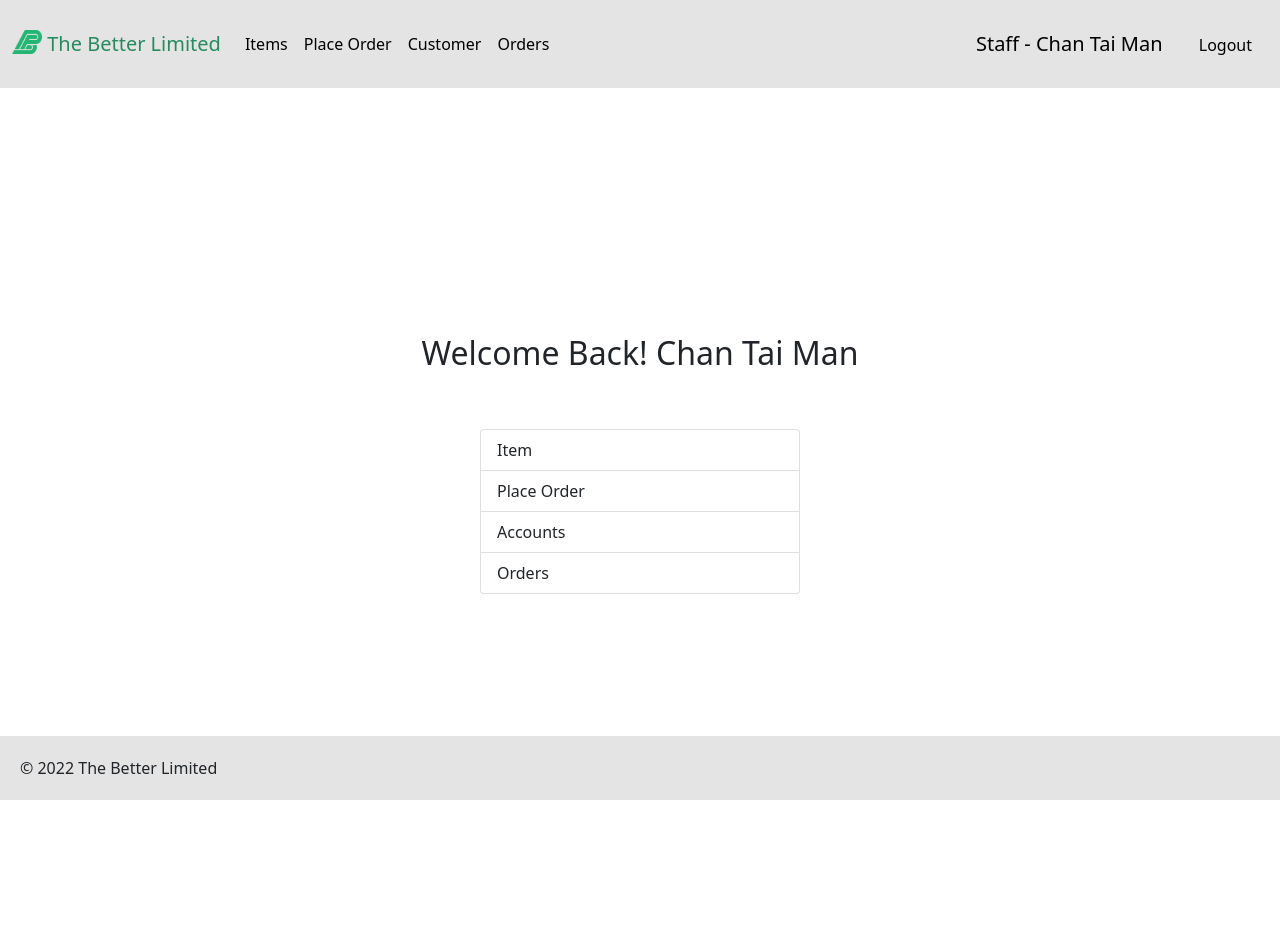
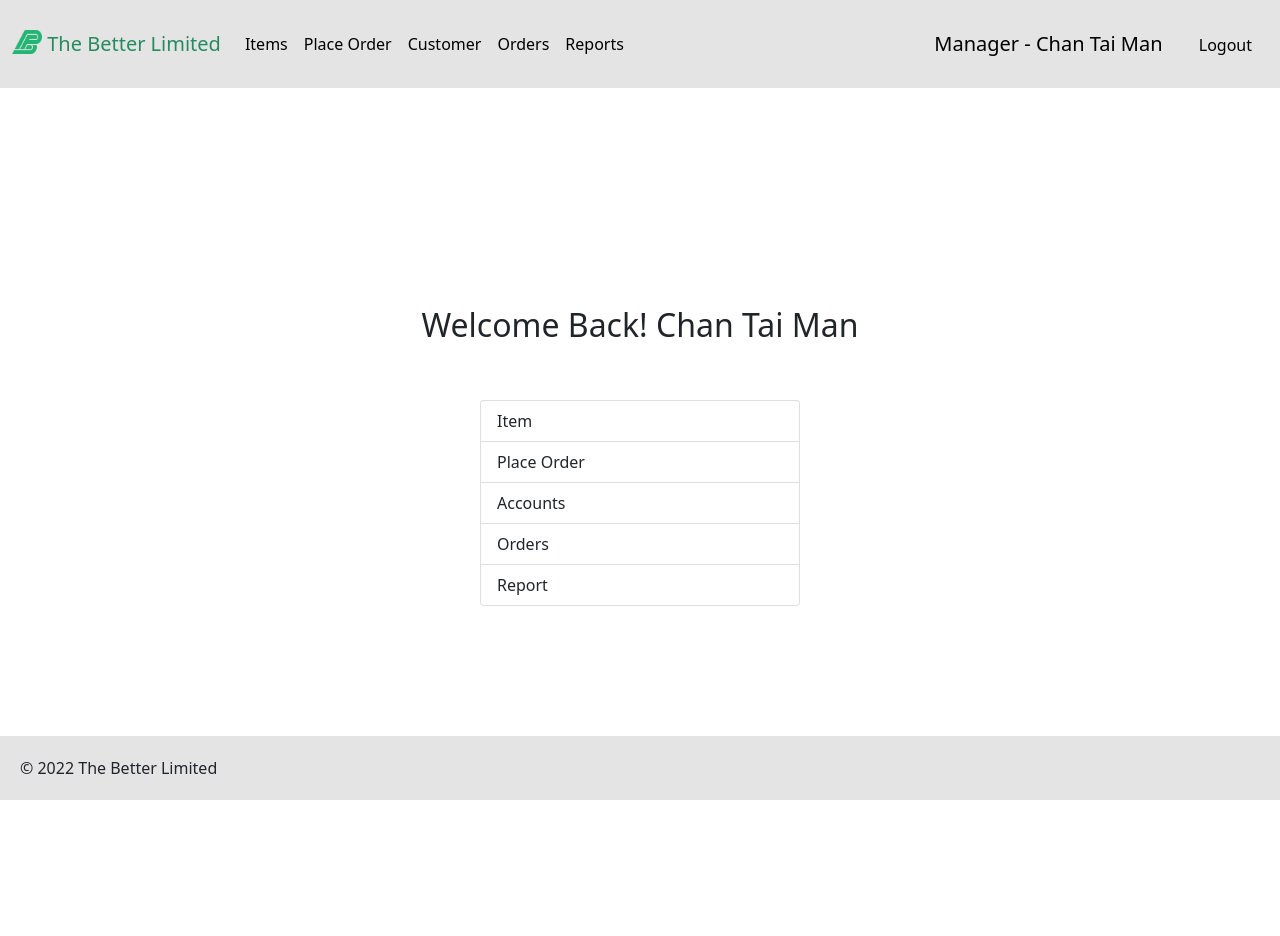
Before and after one commit to Ryuuu825/ITP4523M, a PHP site: page /pages/index.php in a window 1280 px wide. Before the commit the page ends 800 px from the top, so only its background shows below. Run offline with PHP 8.4, Linux system fonts and the light colour scheme; a user stored in the database is signed in.

Commit message:
add sales report link in the index

```diff
--- a/static/pages/index.php
+++ b/static/pages/index.php
@@ -21,7 +21,7 @@
     <?php include_once "./header.php"; ?>
 
     <!-- Welcome Back -->
-    <div class="d-flex align-items-center flex-column justify-content-center" style="height:100vh">
+    <div class="d-flex align-items-center flex-column justify-content-center mb-5 pb-3" style="height:100vh">
         <h2>Welcome Back! <?php echo $_SESSION['staff_name'] ?> </h2>
         <div class="list-group w-25 mt-5 mb-5">
             <a class="list-group-item list-group-item-action" href="./<?php echo $_SESSION['position'] ?>/items.php">
@@ -36,6 +36,14 @@
             <a  class="list-group-item list-group-item-action" href="./order.php">
                 Orders
             </a>
+            <?php
+            if ($_SESSION['position'] == "Manager")
+            {
+                echo '<a class="list-group-item list-group-item-action" href="./Manager/SalesReport.php">'
+                .'Report'
+                .'</a>';
+            }
+            ?>
         </div>
     </div>
     <div w3-include-html="footer.html"></div>
```
